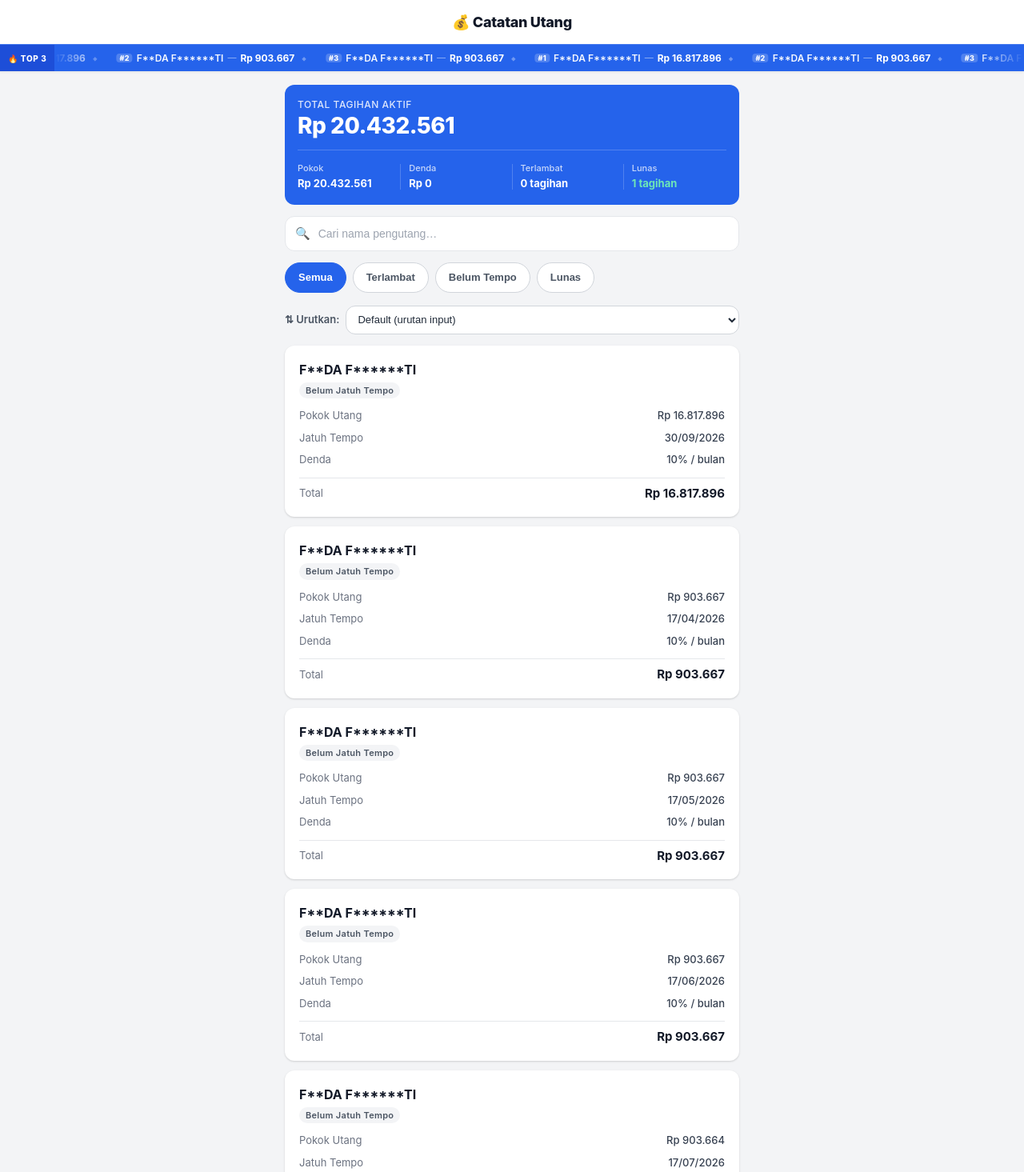
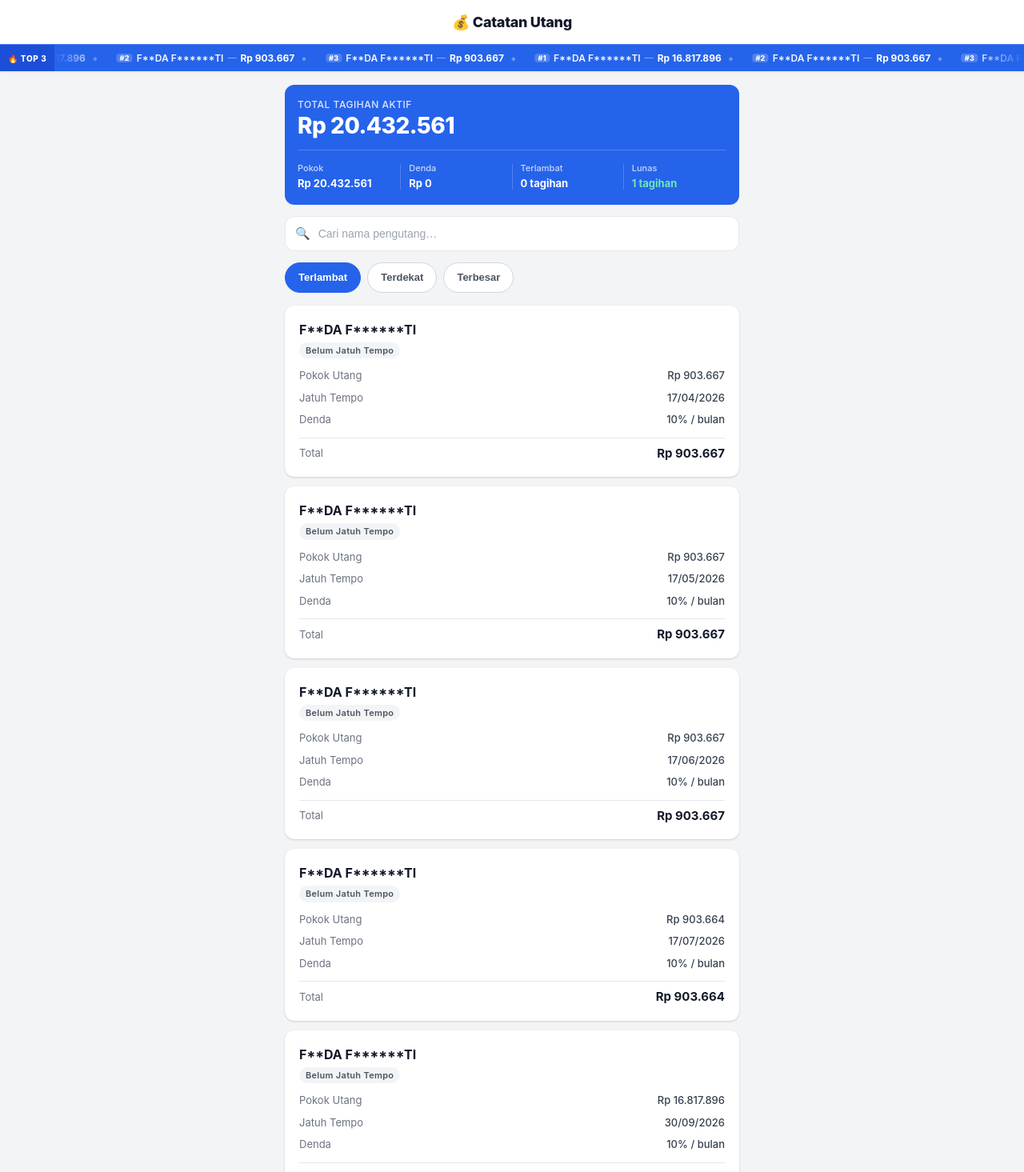
Before and after one commit to eabdalmufid/utang, a React (Vite) app: page / in a window 1280 px wide. Shown: the top 1465 px of the page at 80% size. Built offline with nearby package versions, Linux system fonts and the light colour scheme.

Commit message:
feat: replace all filters with 3 sort buttons (terlambat/terdekat/terbesar), lunas always at bottom
Agent-Logs-Url: https://github.com/eabdalmufid/utang/sessions/15d35baa-7664-49b7-8eb7-df621171c6e4

Co-authored-by: eabdalmufid <110360966+eabdalmufid@users.noreply.github.com>

```diff
--- a/src/App.css
+++ b/src/App.css
@@ -166,36 +166,3 @@
 }
 
 /* ── Sort bar ───────────────────────────────────────── */
-.sortBar {
-  display: flex;
-  align-items: center;
-  gap: 8px;
-}
-
-.sortLabel {
-  font-size: 13px;
-  font-weight: 600;
-  color: var(--gray-600);
-  white-space: nowrap;
-  flex-shrink: 0;
-}
-
-.sortSelect {
-  flex: 1;
-  height: 36px;
-  border: 1.5px solid var(--gray-300);
-  border-radius: var(--radius);
-  background: var(--white);
-  font-size: 13px;
-  font-weight: 500;
-  color: var(--gray-800);
-  padding: 0 10px;
-  cursor: pointer;
-  outline: none;
-  transition: border-color 0.15s;
-  -webkit-tap-highlight-color: transparent;
-}
-
-.sortSelect:focus {
-  border-color: var(--primary);
-}
--- a/src/App.jsx
+++ b/src/App.jsx
@@ -7,37 +7,37 @@ import Ticker from './components/Ticker';
 import './App.css';
 
 function App() {
-  const [filter, setFilter] = useState('semua');
   const [search, setSearch] = useState('');
-  const [sort, setSort] = useState('default');
+  const [sort, setSort] = useState('terlambat');
 
   const normalise = str => str.toLowerCase().replace(/\s+/g, '');
 
-  const filteredDebts = debts.filter(d => {
-    const matchesStatus = (() => {
-      if (filter === 'semua') return true;
-      if (filter === 'lunas') return d.lunas;
-      if (filter === 'terlambat') return getStatus(d) === 'terlambat';
-      if (filter === 'belum') return getStatus(d) === 'belum';
-      return true;
-    })();
-    const matchesName = search === '' || normalise(d.nama).includes(normalise(search));
-    return matchesStatus && matchesName;
-  });
+  const filteredDebts = debts.filter(d =>
+    search === '' || normalise(d.nama).includes(normalise(search))
+  );
 
-  const sortedDebts = sort === 'default' ? filteredDebts : [...filteredDebts].sort((a, b) => {
-    if (sort === 'tempo-asc' || sort === 'tempo-desc') {
+  const sortedDebts = [...filteredDebts].sort((a, b) => {
+    const aLunas = a.lunas ? 1 : 0;
+    const bLunas = b.lunas ? 1 : 0;
+    if (aLunas !== bLunas) return aLunas - bLunas;
+
+    if (sort === 'terlambat') {
+      const aOver = getStatus(a) === 'terlambat' ? 0 : 1;
+      const bOver = getStatus(b) === 'terlambat' ? 0 : 1;
+      if (aOver !== bOver) return aOver - bOver;
       const da = parseDateStr(a.tempo)?.getTime() ?? Infinity;
       const db = parseDateStr(b.tempo)?.getTime() ?? Infinity;
-      return sort === 'tempo-asc' ? da - db : db - da;
+      return da - db;
     }
-    if (sort === 'nominal-desc' || sort === 'nominal-asc') {
+    if (sort === 'terdekat') {
+      const da = parseDateStr(a.tempo)?.getTime() ?? Infinity;
+      const db = parseDateStr(b.tempo)?.getTime() ?? Infinity;
+      return da - db;
+    }
+    if (sort === 'terbesar') {
       const ta = a.jumlah + calculateFine(a.jumlah, a.denda, a.tempo);
       const tb = b.jumlah + calculateFine(b.jumlah, b.denda, b.tempo);
-      return sort === 'nominal-desc' ? tb - ta : ta - tb;
-    }
-    if (sort === 'nama-asc') {
-      return a.nama.localeCompare(b.nama, 'id');
+      return tb - ta;
     }
     return 0;
   });
@@ -71,32 +71,19 @@ function App() {
         </div>
 
         <div className="filterBar">
-          {['semua', 'terlambat', 'belum', 'lunas'].map(f => (
+          {[
+            { key: 'terlambat', label: `Terlambat${overdueCount > 0 ? ` (${overdueCount})` : ''}`, overdue: overdueCount > 0 },
+            { key: 'terdekat', label: 'Terdekat', overdue: false },
+            { key: 'terbesar', label: 'Terbesar', overdue: false },
+          ].map(({ key, label, overdue }) => (
             <button
-              key={f}
-              className={`filterBtn ${filter === f ? 'filterBtnActive' : ''} ${f === 'terlambat' && overdueCount > 0 ? 'filterBtnOverdue' : ''}`}
-              onClick={() => setFilter(f)}
+              key={key}
+              className={`filterBtn ${sort === key ? 'filterBtnActive' : ''} ${key === 'terlambat' && overdue && sort !== 'terlambat' ? 'filterBtnOverdue' : ''}`}
+              onClick={() => setSort(key)}
             >
-              {f === 'semua' ? 'Semua' : f === 'terlambat' ? `Terlambat${overdueCount > 0 ? ` (${overdueCount})` : ''}` : f === 'belum' ? 'Belum Tempo' : 'Lunas'}
+              {label}
             </button>
           ))}
-        </div>
-
-        <div className="sortBar">
-          <span className="sortLabel">⇅ Urutkan:</span>
-          <select
-            className="sortSelect"
-            value={sort}
-            onChange={e => setSort(e.target.value)}
-            aria-label="Urutan tampilan"
-          >
-            <option value="default">Default (urutan input)</option>
-            <option value="tempo-asc">Jatuh Tempo Terdekat</option>
-            <option value="tempo-desc">Jatuh Tempo Terjauh</option>
-            <option value="nominal-desc">Nominal Terbesar</option>
-            <option value="nominal-asc">Nominal Terkecil</option>
-            <option value="nama-asc">Nama A–Z</option>
-          </select>
         </div>
 
         {sortedDebts.length === 0 ? (
```
